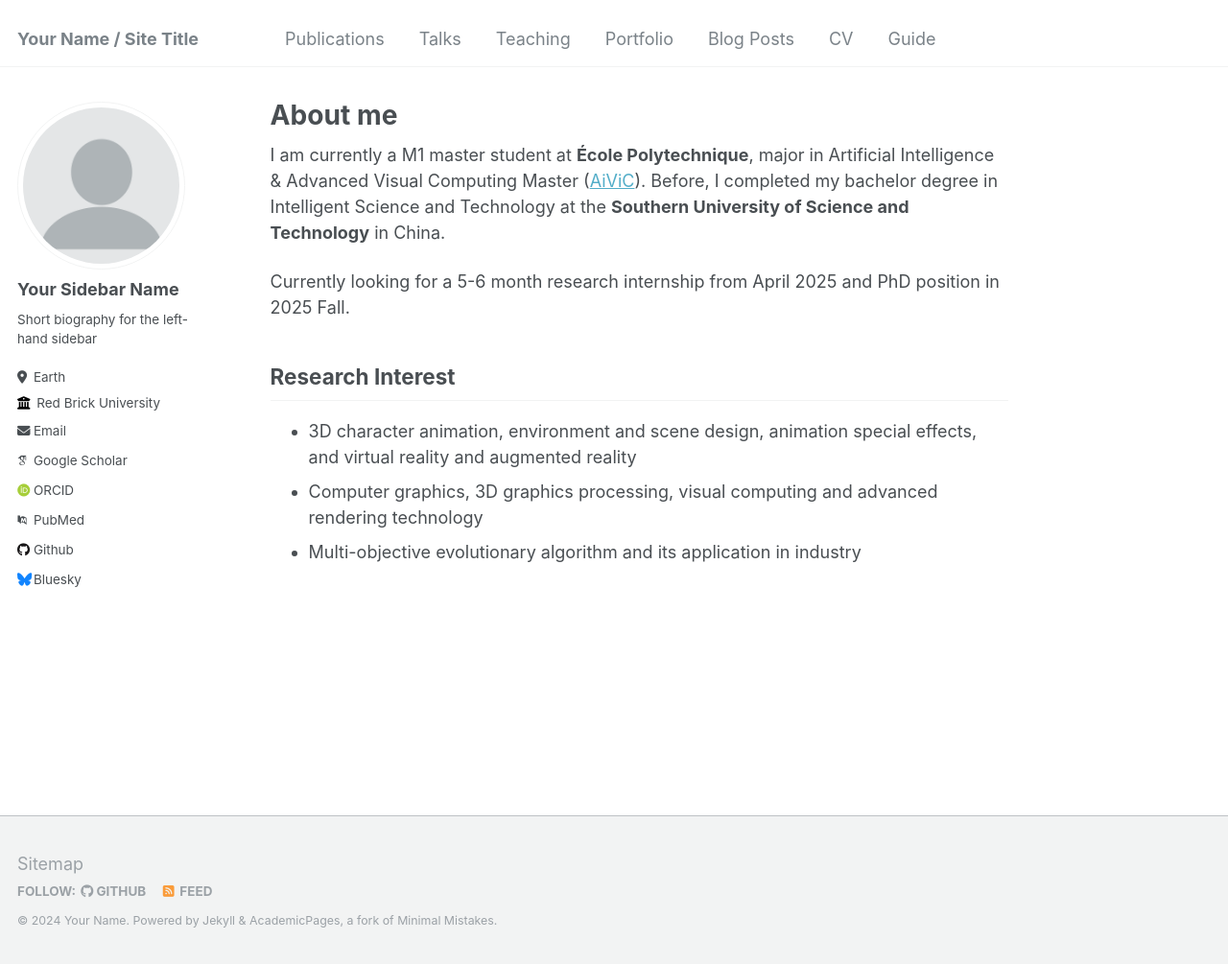
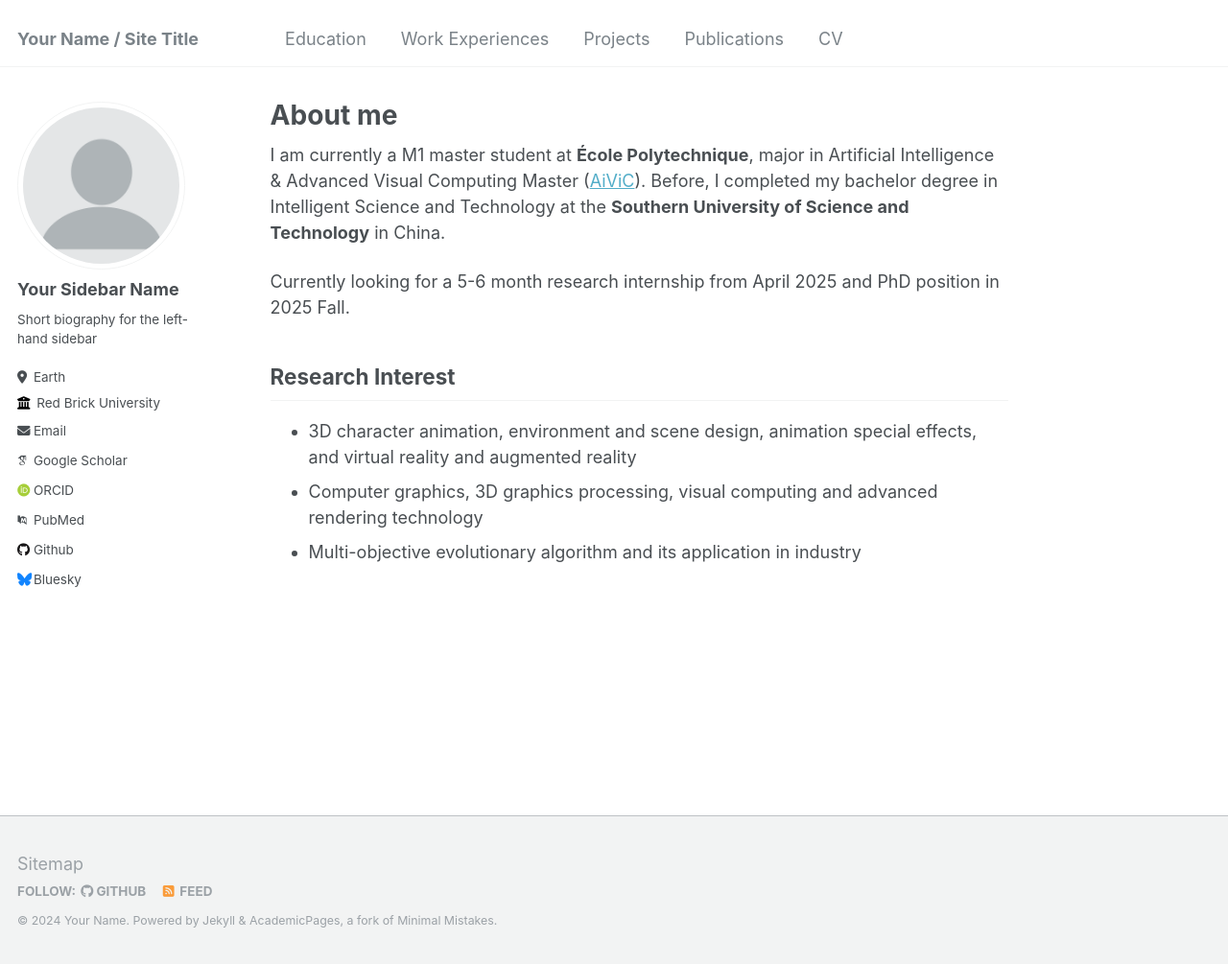
Before and after one commit to 172698691/172698691.github.io, a Jekyll site: the page built from _pages/about.md, in a window 1280 px wide and 1005 px high. Shown: the whole window at 96% size. Built offline with Jekyll 4.4.1, drawn with Linux system fonts in a browser that asks for light colours; some web fonts are replaced.

Commit message:
Update navigation.yml

```diff
--- a/_data/navigation.yml
+++ b/_data/navigation.yml
@@ -1,22 +1,16 @@
 # main links links
 main:
+  - title: "Education"
+    url: /education/
+
+  - title: "Work Experiences"
+    url: /work_experiences/
+
+  - title: "Projects"
+    url: /projects/
+
   - title: "Publications"
     url: /publications/
 
-  - title: "Talks"
-    url: /talks/
-
-  - title: "Teaching"
-    url: /teaching/
-
-  - title: "Portfolio"
-    url: /portfolio/
-
-  - title: "Blog Posts"
-    url: /year-archive/
-
   - title: "CV"
     url: /cv/
-
-  - title: "Guide"
-    url: /markdown/
```
